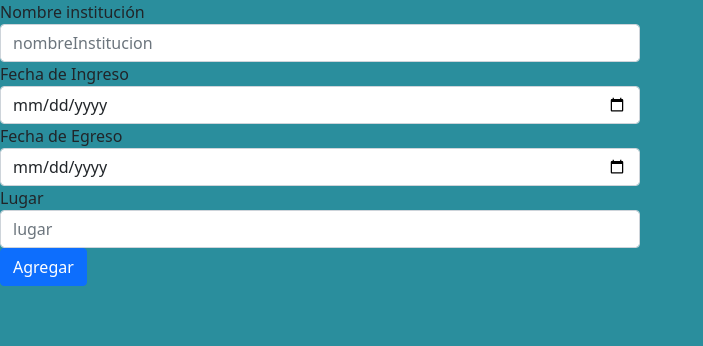
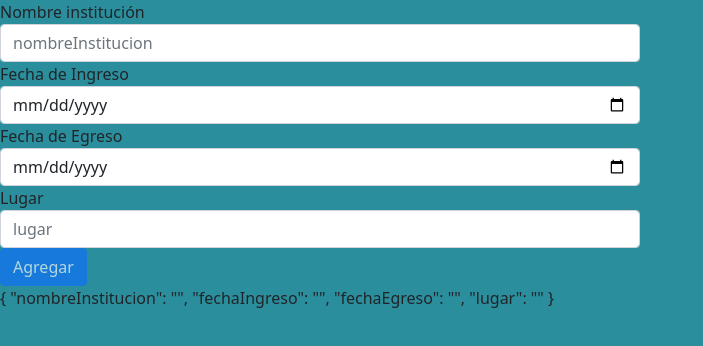
Before and after one commit to jvelazquez90/PortfolioFrontAngular, an Angular app: page /agregarEducacion in a window 1280 px wide. Shown: the top 346 px of the page, without its empty margins (0-703 px from the left). Built offline with nearby package versions, Linux system fonts and the light colour scheme.

Commit message:
Se creo agregar educacion, clase Educacion en model y routing para volver al portfolio desde agregarEducacion

```diff
--- a/src/app/app-routing.module.ts
+++ b/src/app/app-routing.module.ts
@@ -1,6 +1,7 @@
 import { NgModule } from '@angular/core';
 import { RouterModule, Routes } from '@angular/router';
 import { AgregarEducacionComponent } from './componentes/educacion/agregar-educacion/agregar-educacion.component';
+import { EducacionComponent } from './componentes/educacion/educacion.component';
 import { IniciarSesionComponent } from './componentes/iniciar-sesion/iniciar-sesion.component';
 
 // Importamos nuestros componentes
@@ -11,7 +12,8 @@ const routes: Routes = [
   {path: 'portfolio', component: PortfolioComponent},
   {path: 'iniciar-sesion', component: IniciarSesionComponent},
   {path: '', redirectTo: 'iniciar-sesion', pathMatch: 'full'}, // lo que va a hacer es evaluar la ruta especificada
-  {path: 'agregarEducacion', component: AgregarEducacionComponent}
+  {path: 'agregarEducacion', component: AgregarEducacionComponent},
+  {path: 'educacion', component: EducacionComponent}
 ];
 
 @NgModule({
--- a/src/app/componentes/educacion/agregar-educacion/agregar-educacion.component.html
+++ b/src/app/componentes/educacion/agregar-educacion/agregar-educacion.component.html
@@ -1,21 +1,23 @@
-<form>
+<form [formGroup]="formEducacion" (ngSubmit)="crear()">
     <div class="form-row">
       <div class="form-group col-md-6">
-        <label for="inputEmail4">Nombre institución</label>
-        <input type="string" class="form-control" id="nombreInstitucion" placeholder="nombreInstitucion">
+        <label for="nombreInstitucion">Nombre institución</label>
+        <input type="string" formControlName="nombreInstitucion" class="form-control" id="nombreInstitucion" placeholder="nombreInstitucion">
       </div>
       <div class="form-group col-md-6">
         <label for="inputFechaIngreso">Fecha de Ingreso</label>
-        <input type="date" class="form-control" id="inputFechaIngreso" placeholder="fechaIngreso">
+        <input type="date" formControlName="fechaIngreso"  class="form-control" id="inputFechaIngreso" placeholder="fechaIngreso">
       </div>
       <div class="form-group col-md-6">
         <label for="inputFechaEgreso">Fecha de Egreso</label>
-        <input type="date" class="form-control" id="inputFechaEgreso" placeholder="fechaEgreso">
+        <input type="date" formControlName="fechaEgreso" class="form-control" id="inputFechaEgreso" placeholder="fechaEgreso">
       </div>
       <div class="form-group col-md-6">
         <label for="lugar">Lugar</label>
-        <input type="string" class="form-control" id="lugar" placeholder="lugar">
+        <input type="string" formControlName="lugar" class="form-control" id="lugar" placeholder="lugar">
       </div>
     </div>
-    <button type="submit" class="btn btn-primary">Agregar</button>
+    <button type="submit" class="btn btn-primary" [disabled]="formEducacion.invalid">Agregar</button>
   </form>
+
+  {{formEducacion.value | json }}
--- a/src/app/componentes/educacion/agregar-educacion/agregar-educacion.component.ts
+++ b/src/app/componentes/educacion/agregar-educacion/agregar-educacion.component.ts
@@ -1,4 +1,8 @@
 import { Component, OnInit } from '@angular/core';
+import { FormBuilder, FormControl, FormGroup, Validators } from '@angular/forms';
+import { Router } from '@angular/router';
+import { Educacion } from 'src/app/model/educacion';
+import { EducacionService } from 'src/app/servicios/educacion/educacion.service';
 
 @Component({
   selector: 'app-agregar-educacion',
@@ -7,9 +11,40 @@ import { Component, OnInit } from '@angular/core';
 })
 export class AgregarEducacionComponent implements OnInit {
 
-  constructor() { }
+  // creo mi grupo formulario con los datos recibidos y validados
+  /*
+  formEducacion = new FormGroup({
+    'nombreInstitucion': new FormControl('', Validators.required),
+    'fechaIngreso': new FormControl('', Validators.required),
+    'fechaEgreso': new FormControl('', Validators.required),
+    'lugar': new FormControl('', Validators.required)
+  });
+  */
+
+  formEducacion = this.formBuilder.group({
+    'nombreInstitucion': ['', Validators.required],
+    'fechaIngreso': ['', Validators.required],
+    'fechaEgreso': ['', Validators.required],
+    'lugar': ['', Validators.required]
+ });
+
+  constructor(private educacionService:EducacionService, private router:Router, private formBuilder: FormBuilder) { }
 
   ngOnInit(): void {
   }
 
+  crear():void{
+    this.educacionService.crearEducacion(this.formEducacion.value).subscribe(data => {
+      this.router.navigate(['portfolio']);
+      alert('Educación guardada');
+    },(error)=>{
+      alert('Error al guardar');
+    }
+    )
+  }
+
+  procesar(){
+    console.log(this.formEducacion.value);
+  }
+
 }
--- /dev/null
+++ b/src/app/model/educacion.ts
@@ -0,0 +1,16 @@
+export class Educacion {
+    id?: number;
+    nombreInstitucion: string
+    fechaIngreso: Date
+    fechaEgreso: Date
+    lugar: string
+
+
+    constructor(nombreInstitucion:string, fechaIngreso:Date, fechaEgreso:Date,lugar:string){
+        this.nombreInstitucion = nombreInstitucion;
+        this.fechaIngreso = fechaIngreso;
+        this.fechaEgreso = fechaEgreso;
+        this.lugar = lugar;
+    }
+
+}
```
